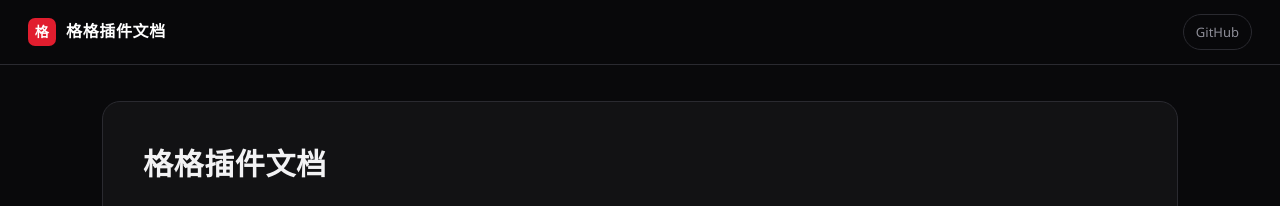
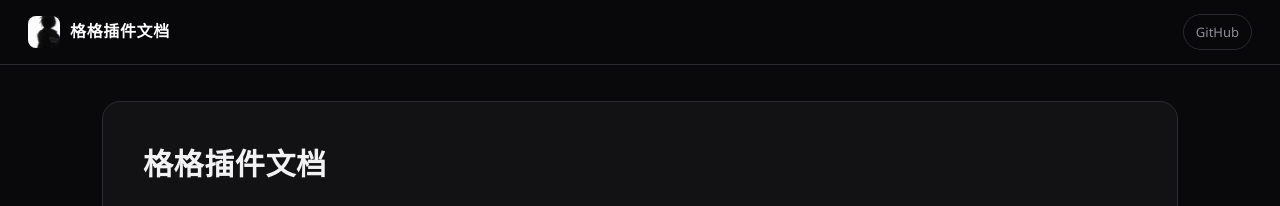
Before and after one commit to gege806/gege-docs, a Jekyll site: the page built from index.md, in a window 1280 px wide. Shown: the top 206 px of the page. Built offline with Jekyll 4.4.1, drawn with Linux system fonts in a browser that asks for light colours.

Commit message:
Use gege.png as site avatar

```diff
--- a/_layouts/default.html
+++ b/_layouts/default.html
@@ -9,7 +9,7 @@
 <body>
   <header class="nav">
     <a class="brand" href="{{ '/' | relative_url }}">
-      <span class="mark">格</span>
+      <img class="mark" src="{{ '/assets/img/gege.png' | relative_url }}" alt="格格">
       <span>格格插件文档</span>
     </a>
     <a class="gh" href="https://github.com/gege806/gege-docs" target="_blank" rel="noreferrer">GitHub</a>
--- a/assets/css/site.css
+++ b/assets/css/site.css
@@ -37,13 +37,12 @@ body {
   letter-spacing: .04em;
 }
 .mark {
-  width: 28px;
-  height: 28px;
-  display: grid;
-  place-items: center;
-  background: var(--red);
-  border-radius: 7px;
-  font-size: 14px;
+  width: 32px;
+  height: 32px;
+  object-fit: cover;
+  border-radius: 8px;
+  background: #fff;
+  display: block;
 }
 .gh {
   color: var(--muted);
```
Also changed, not shown: assets/img/gege.png (added).
